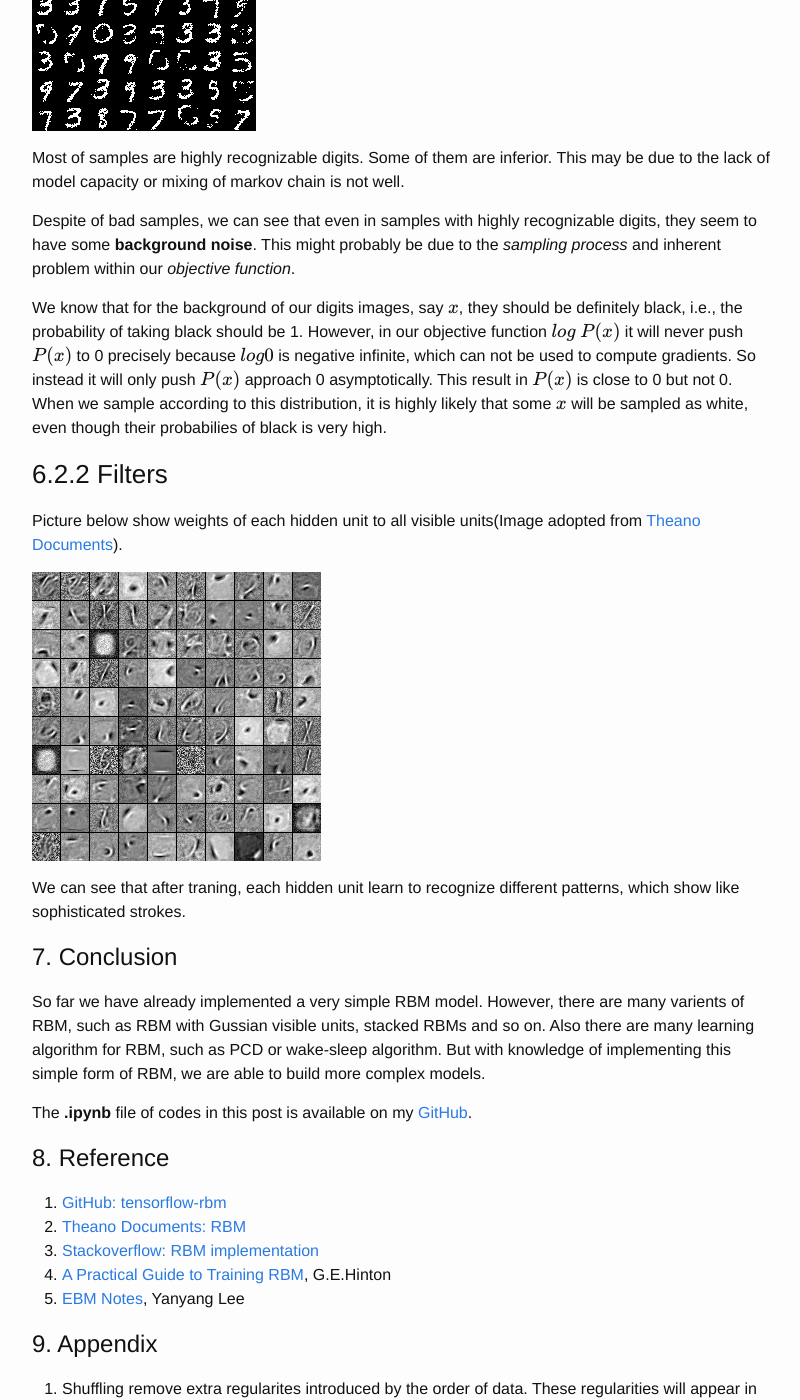
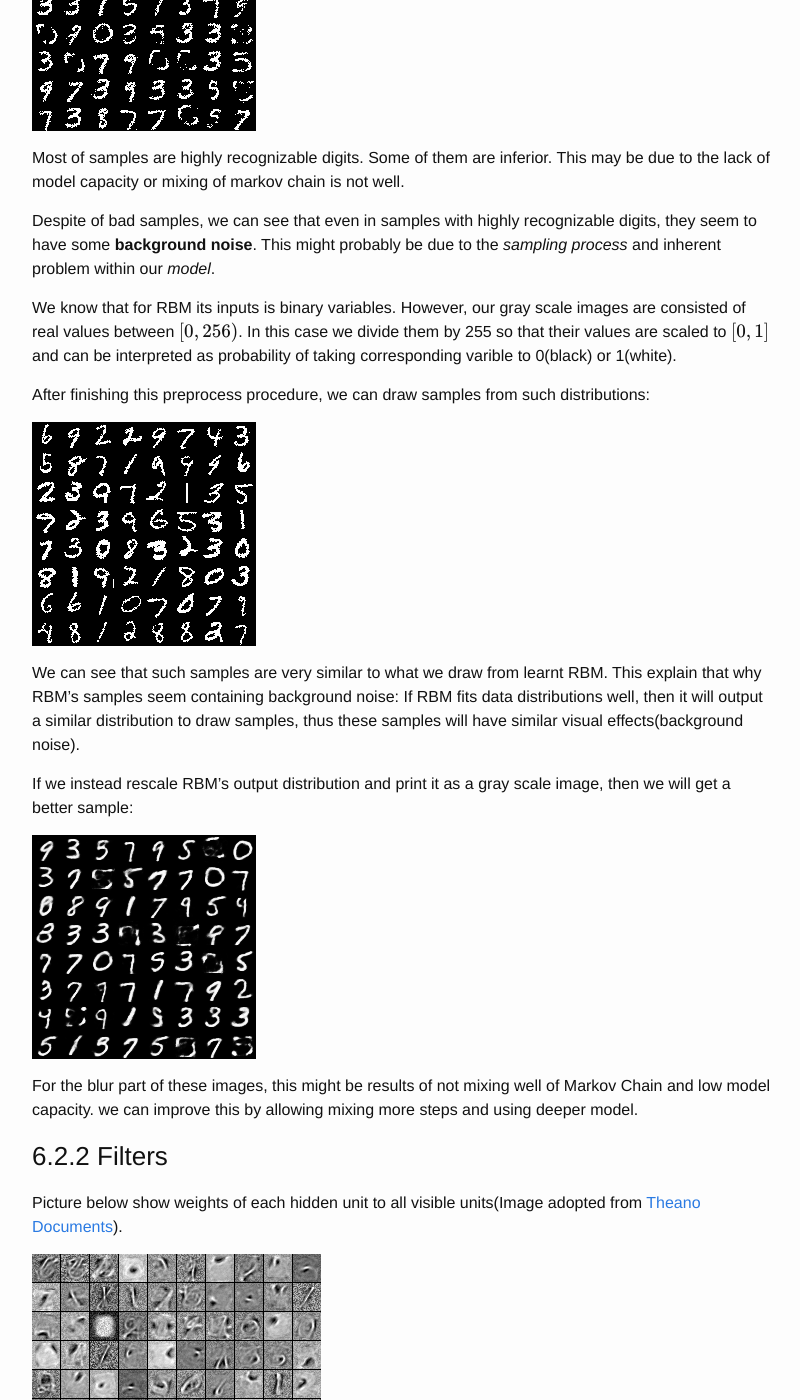
Before and after one commit to lyy1994/lyy1994.github.io, a Jekyll site: the page built from _posts/2017-04-17-RBM-tensorflow-implementation.markdown, in a window 1280 px wide and 1400 px high, scrolled down 13686 px. Shown: the whole window, without its empty margins (238-1038 px from the left). Built offline with Jekyll 4.4.1, drawn with Linux system fonts in a browser that asks for light colours; formulas are drawn with MathJax 3.

Commit message:
Post 'RBM TensorFlow Implementation' Update 1
Correct some explanations and add 2 figures.

```diff
--- a/_posts/2017-04-17-RBM-tensorflow-implementation.markdown
+++ b/_posts/2017-04-17-RBM-tensorflow-implementation.markdown
@@ -518,9 +518,21 @@ Now we draw samples from our trained model to visually check its quality:
 
 Most of samples are highly recognizable digits. Some of them are inferior. This may be due to the lack of model capacity or mixing of markov chain is not well.
 
-Despite of bad samples, we can see that even in samples with highly recognizable digits, they seem to have some **background noise**. This might probably be due to the *sampling process* and inherent problem within our *objective function*.
+Despite of bad samples, we can see that even in samples with highly recognizable digits, they seem to have some **background noise**. This might probably be due to the *sampling process* and inherent problem within our *model*.
 
-We know that for the background of our digits images, say $$x$$, they should be definitely black, i.e., the probability of taking black should be 1. However, in our objective function $$log\ P(x)$$ it will never push $$P(x)$$ to 0 precisely because $$log0$$ is negative infinite, which can not be used to compute gradients. So instead it will only push $$P(x)$$ approach 0 asymptotically. This result in $$P(x)$$ is close to 0 but not 0. When we sample according to this distribution, it is highly likely that some $$x$$ will be sampled as white, even though their probabilies of black is very high.
+We know that for RBM its inputs is binary variables. However, our gray scale images are consisted of real values between $$[0,256)$$. In this case we divide them by 255 so that their values are scaled to $$[0,1]$$ and can be interpreted as probability of taking corresponding varible to 0(black) or 1(white).
+
+After finishing this preprocess procedure, we can draw samples from such distributions:
+
+![](/images/RBM+TF_9.png)
+
+We can see that such samples are very similar to what we draw from learnt RBM. This explain that why RBM's samples seem containing background noise: If RBM fits data distributions well, then it will output a similar distribution to draw samples, thus these samples will have similar visual effects(background noise).
+
+If we instead rescale RBM's output distribution and print it as a gray scale image, then we will get a better sample:
+
+![](/images/RBM+TF_10.png)
+
+For the blur part of these images, this might be results of not mixing well of Markov Chain and low model capacity. we can improve this by allowing mixing more steps and using deeper model.
 
 ### 6.2.2 Filters
 
```
Also changed, not shown: images/RBM+TF_10.png (added), images/RBM+TF_9.png (added).
